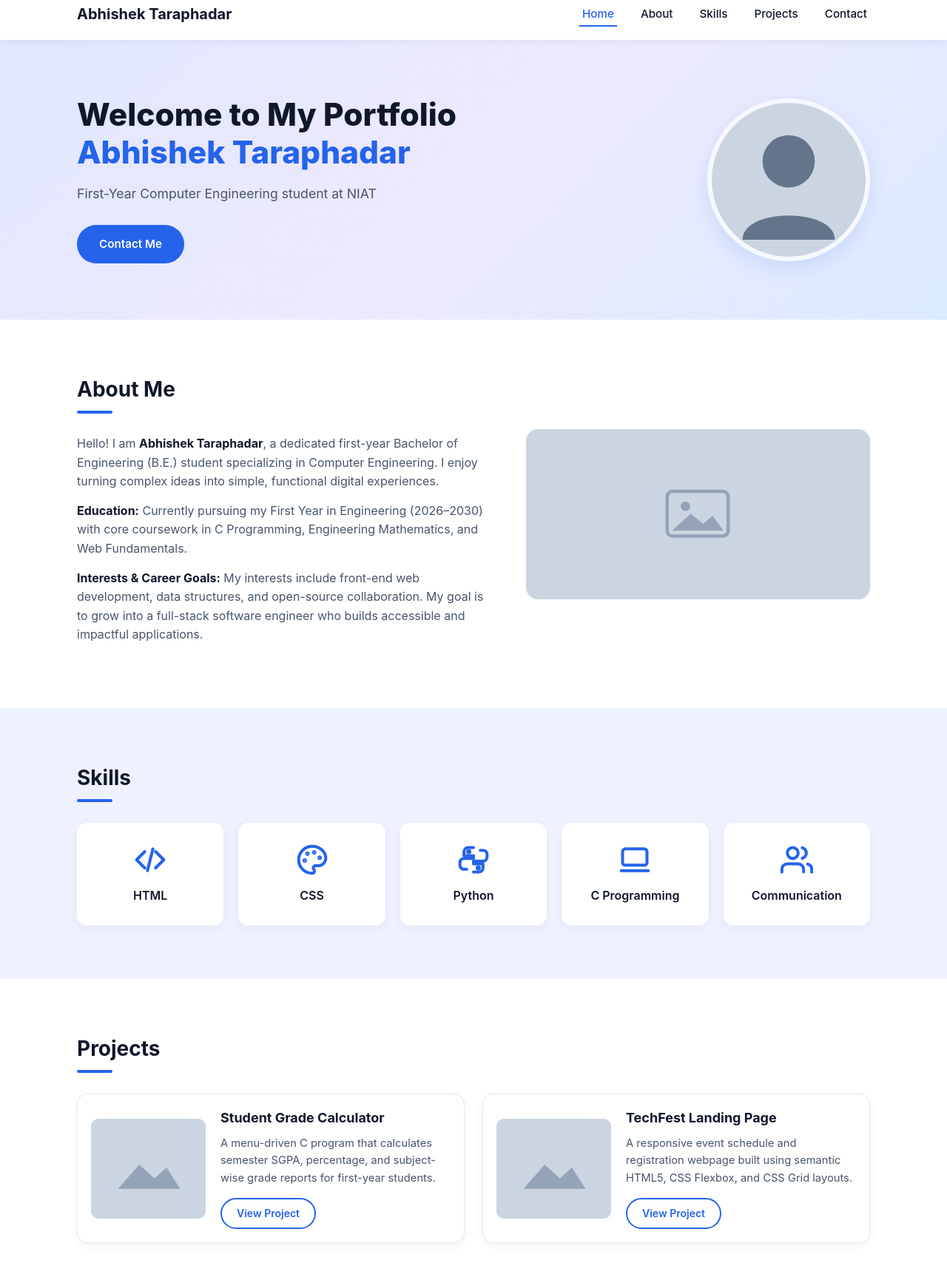
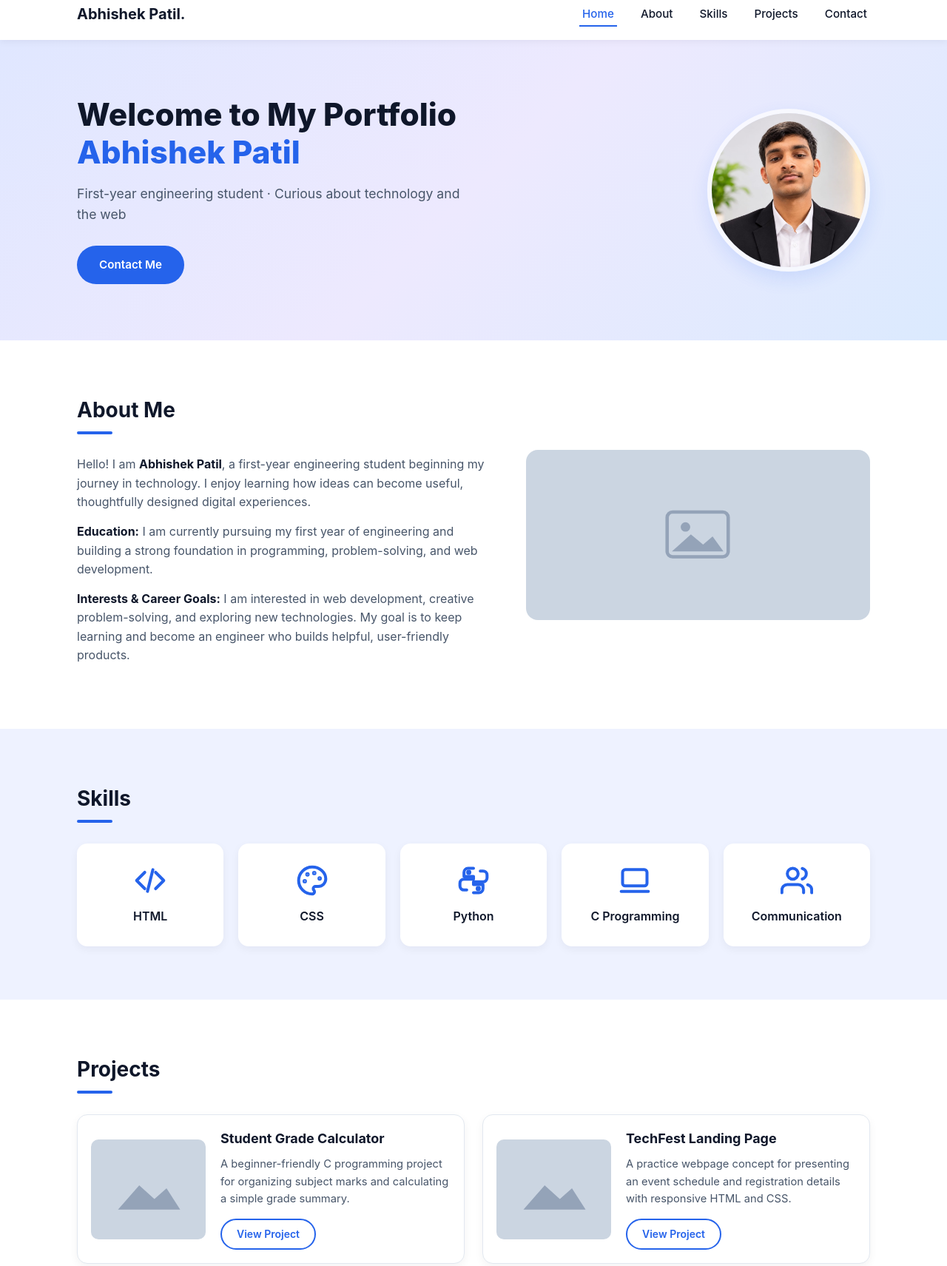
Before and after one commit to patiboys157-ai/abhishek-patil, a plain HTML site: page index.html in a window 1280 px wide. Shown: the part 16-1727 px from the top of the page at 74% size. Drawn offline with Linux system fonts and the light colour scheme.

Commit message:
Build responsive Abhishek Patil portfolio
Co-authored-by: Copilot <223556219+Copilot@users.noreply.github.com>

```diff
--- a/port.html
+++ b/index.html
@@ -3,11 +3,11 @@
 <head>
   <meta charset="UTF-8">
   <meta name="viewport" content="width=device-width, initial-scale=1.0">
-  <meta name="description" content="Portfolio of Abhishek Taraphadar, a first-year Computer Engineering student in Pune, India.">
+  <meta name="description" content="Portfolio of Abhishek Patil, a first-year engineering student exploring technology and web development.">
   <meta name="theme-color" content="#2563eb">
-  <title>Abhishek Taraphadar | Engineering Student Portfolio</title>
+  <title>Abhishek Patil | Engineering Student Portfolio</title>
   <!-- External CSS File -->
-  <link rel="stylesheet" href="port.css">
+  <link rel="stylesheet" href="style.css">
 </head>
 <body>
   <a class="skip-link" href="#main-content">Skip to main content</a>
@@ -15,7 +15,7 @@
   <!-- ==================== HEADER & NAVIGATION ==================== -->
   <header class="navbar">
     <div class="container nav-container">
-      <a href="#home" class="logo">Abhishek Taraphadar</a>
+      <a href="#home" class="logo">Abhishek Patil<span>.</span></a>
       <nav aria-label="Primary Navigation">
         <ul class="nav-links">
           <li><a href="#home" class="active">Home</a></li>
@@ -35,23 +35,16 @@
         <div class="hero-text">
           <h1>
             Welcome to My Portfolio<br>
-            <span class="highlight-name">Abhishek Taraphadar</span>
+            <span class="highlight-name">Abhishek Patil</span>
           </h1>
           <p class="hero-subtitle">
-            First-Year Computer Engineering student at NIAT
+            First-year engineering student · Curious about technology and the web
           </p>
           <a href="#contact" class="btn btn-primary">Contact Me</a>
         </div>
 
         <div class="hero-image">
-          <!-- Replace this SVG with <img src="images/profile.jpg" alt="Abhishek Taraphadar"> if using a local photo -->
-          <div class="avatar-circle" role="img" aria-label="Profile Avatar Placeholder">
-            <svg viewBox="0 0 200 200" xmlns="http://www.w3.org/2000/svg">
-              <circle cx="100" cy="100" r="100" fill="#cbd5e1" />
-              <circle cx="100" cy="76" r="34" fill="#64748b" />
-              <path d="M40 178 C40 136, 160 136, 160 178" fill="#64748b" />
-            </svg>
-          </div>
+          <img class="avatar-circle" src="assets/abhishek-patil.jpeg" alt="Portrait of Abhishek Patil" width="768" height="836">
         </div>
       </div>
     </section>
@@ -62,13 +55,13 @@
         <div class="about-content">
           <h2 class="section-title">About Me</h2>
           <p>
-            Hello! I am <strong>Abhishek Taraphadar</strong>, a dedicated first-year Bachelor of Engineering (B.E.) student specializing in Computer Engineering. I enjoy turning complex ideas into simple, functional digital experiences.
+            Hello! I am <strong>Abhishek Patil</strong>, a first-year engineering student beginning my journey in technology. I enjoy learning how ideas can become useful, thoughtfully designed digital experiences.
           </p>
           <p>
-            <strong>Education:</strong> Currently pursuing my First Year in Engineering (2026–2030) with core coursework in C Programming, Engineering Mathematics, and Web Fundamentals.
+            <strong>Education:</strong> I am currently pursuing my first year of engineering and building a strong foundation in programming, problem-solving, and web development.
           </p>
           <p>
-            <strong>Interests &amp; Career Goals:</strong> My interests include front-end web development, data structures, and open-source collaboration. My goal is to grow into a full-stack software engineer who builds accessible and impactful applications.
+            <strong>Interests &amp; Career Goals:</strong> I am interested in web development, creative problem-solving, and exploring new technologies. My goal is to keep learning and become an engineer who builds helpful, user-friendly products.
           </p>
         </div>
 
@@ -171,7 +164,7 @@
             <div class="project-info">
               <h3>Student Grade Calculator</h3>
               <p>
-                A menu-driven C program that calculates semester SGPA, percentage, and subject-wise grade reports for first-year students.
+                A beginner-friendly C programming project for organizing subject marks and calculating a simple grade summary.
               </p>
               <a href="#contact" class="btn btn-outline">View Project</a>
             </div>
@@ -187,7 +180,7 @@
             <div class="project-info">
               <h3>TechFest Landing Page</h3>
               <p>
-                A responsive event schedule and registration webpage built using semantic HTML5, CSS Flexbox, and CSS Grid layouts.
+                A practice webpage concept for presenting an event schedule and registration details with responsive HTML and CSS.
               </p>
               <a href="#contact" class="btn btn-outline">View Project</a>
             </div>
@@ -210,7 +203,7 @@
                   <path d="M4 20c0-4 4-6 8-6s8 2 8 6"></path>
                 </svg>
               </span>
-              <span>Abhishek Taraphadar</span>
+              <span>Abhishek Patil</span>
             </li>
             <li>
               <span class="contact-icon" aria-hidden="true">
@@ -227,7 +220,7 @@
                   <path d="M12 2C8.13 2 5 5.13 5 9c0 5.25 7 13 7 13s7-7.75 7-13c0-3.87-3.13-7-7-7zm0 9.5a2.5 2.5 0 1 1 0-5 2.5 2.5 0 0 1 0 5z"></path>
                 </svg>
               </span>
-              <span>Pune, Maharashtra, India</span>
+              <span>First-year engineering student</span>
             </li>
           </ul>
         </div>
@@ -290,7 +283,7 @@
   <!-- ==================== FOOTER ==================== -->
   <footer class="footer">
     <div class="container footer-container">
-      <p class="copyright">&copy; 2026 Abhishek Taraphadar. All rights reserved.</p>
+      <p class="copyright">&copy; 2026 Abhishek Patil. All rights reserved.</p>
       <div class="social-links">
         <a href="https://linkedin.com" target="_blank" rel="noopener noreferrer" aria-label="LinkedIn">
           <svg viewBox="0 0 24 24" fill="currentColor">
--- a/port.css
+++ b/style.css
@@ -205,6 +205,8 @@ svg {
   width: 220px;
   height: 220px;
   border-radius: 50%;
+  object-fit: cover;
+  object-position: center 28%;
   overflow: hidden;
   box-shadow: var(--shadow-md);
   border: 6px solid rgba(255, 255, 255, 0.7);
```
Also changed, not shown: assets/abhishek-patil.jpeg (added).
